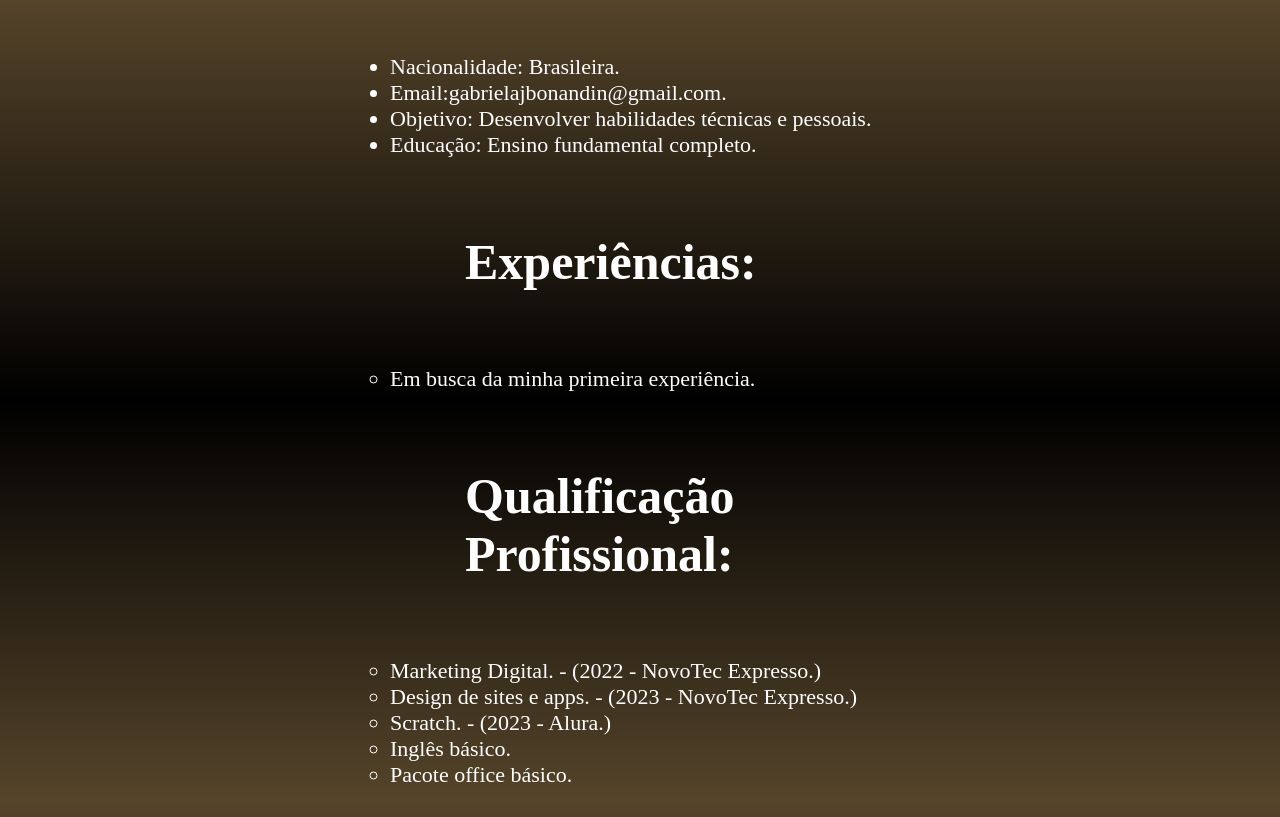
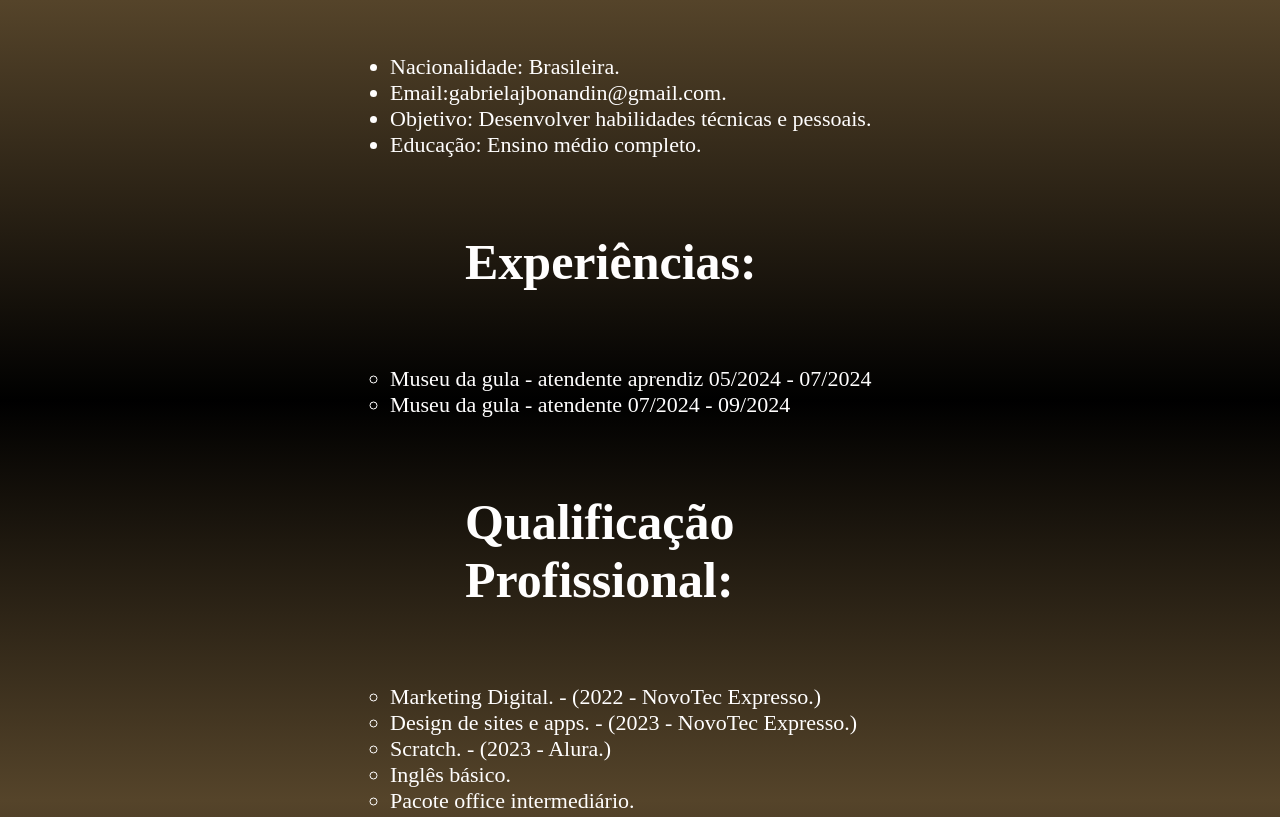
Before and after one commit to bonandin/gabrielabonandin.github.io, a plain HTML site: page curriculo.html in a window 1280 px wide. Shown: the part 400-1217 px from the top of the page. Drawn offline with nearby package versions, Linux system fonts and the light colour scheme.

Commit message:
Add files via upload

```diff
--- a/curriculo.html
+++ b/curriculo.html
@@ -27,13 +27,14 @@
                     <li> Nacionalidade: Brasileira.</li>
                     <li> Email:gabrielajbonandin@gmail.com.</li>
                         <li> Objetivo: Desenvolver habilidades técnicas e pessoais.</li>
-                        <li> Educação: Ensino fundamental  completo.</li>
+                        <li> Educação: Ensino médio  completo.</li>
 
             </p>
             <h2 class="apresentacao-conteudo-titulo">Experiências:</h2>
             <p class="apresentacao-conteudo-texto">
                 <ul class="apresentacao-conteudo-texto">
-                    <li> Em busca da minha primeira experiência. </li>
+                    <li> Museu da gula - atendente aprendiz 05/2024 - 07/2024 </li>
+                    <li> Museu da gula - atendente 07/2024 - 09/2024 </li>
                 </ul>
             </p>
             <h2 class="apresentacao-conteudo-titulo">Qualificação Profissional:</h2>
@@ -43,7 +44,7 @@
                     <li>Design de sites e apps. - (2023 - NovoTec Expresso.) </li>
                     <li>Scratch. - (2023 - Alura.) </li>
                     <li> Inglês básico.  </li>
-                    <li> Pacote office básico. </li>
+                    <li> Pacote office intermediário. </li>
                 </ul>
 
             </p>
```
Also changed, not shown: 1 other file.
